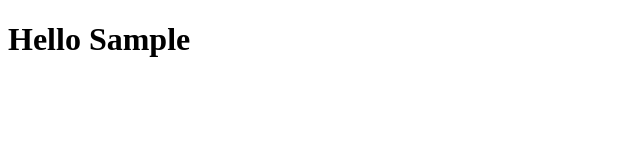
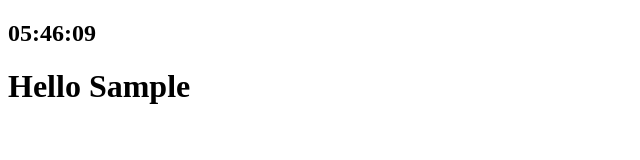
Before and after one commit to krlee92/js-chrome-application, a plain HTML site: page index.html in a window 1280 px wide. Both pictures are taken after typing "Sample" into the empty fields and a click on the input "Log In". Shown: the whole page, without its empty margins (0-640 px from the left). Drawn offline with Linux system fonts and the light colour scheme.

Commit message:
Date Intervals

```diff
--- a/index.html
+++ b/index.html
@@ -3,11 +3,10 @@
   <head>
     <meta charset="UTF-8" />
     <meta name="viewport" content="width=device-width, initial-scale=1.0" />
-    <link rel="stylesheet" href="style.css" />
+    <link rel="stylesheet" href="css/style.css" />
     <title>Momentum App</title>
   </head>
   <body>
-    <form id="login-form">
     <form class="hidden" id="login-form">
       <input
         required
@@ -17,7 +16,10 @@
       />
       <input type="submit" value="Log In" />
     </form>
-    <h1 id="greeting" class="hidden"></h1>
-    <script src="app.js"></script>
+
+    <h2 id="clock">00:00:00</h2>
+    <h1 class="hidden" id="greeting"></h1>
+    <script src="js/greetings.js"></script>
+    <script src="js/clock.js"></script>
   </body>
 </html>
--- /dev/null
+++ b/js/clock.js
@@ -0,0 +1,13 @@
+const clock = document.querySelector("h2#clock");
+
+function getClock() {
+  const date = new Date();
+
+  const hours = String(date.getHours()).padStart(2, "0");
+  const minutes = String(date.getMinutes()).padStart(2, "0");
+  const seconds = String(date.getSeconds()).padStart(2, "0");
+  clock.innerText = `${hours}:${minutes}:${seconds}`;
+}
+
+getClock();
+setInterval(getClock, 1000);
```
Also changed, not shown: css/style.css (renamed from style.css), js/greetings.js (renamed from app.js), memo.txt.
